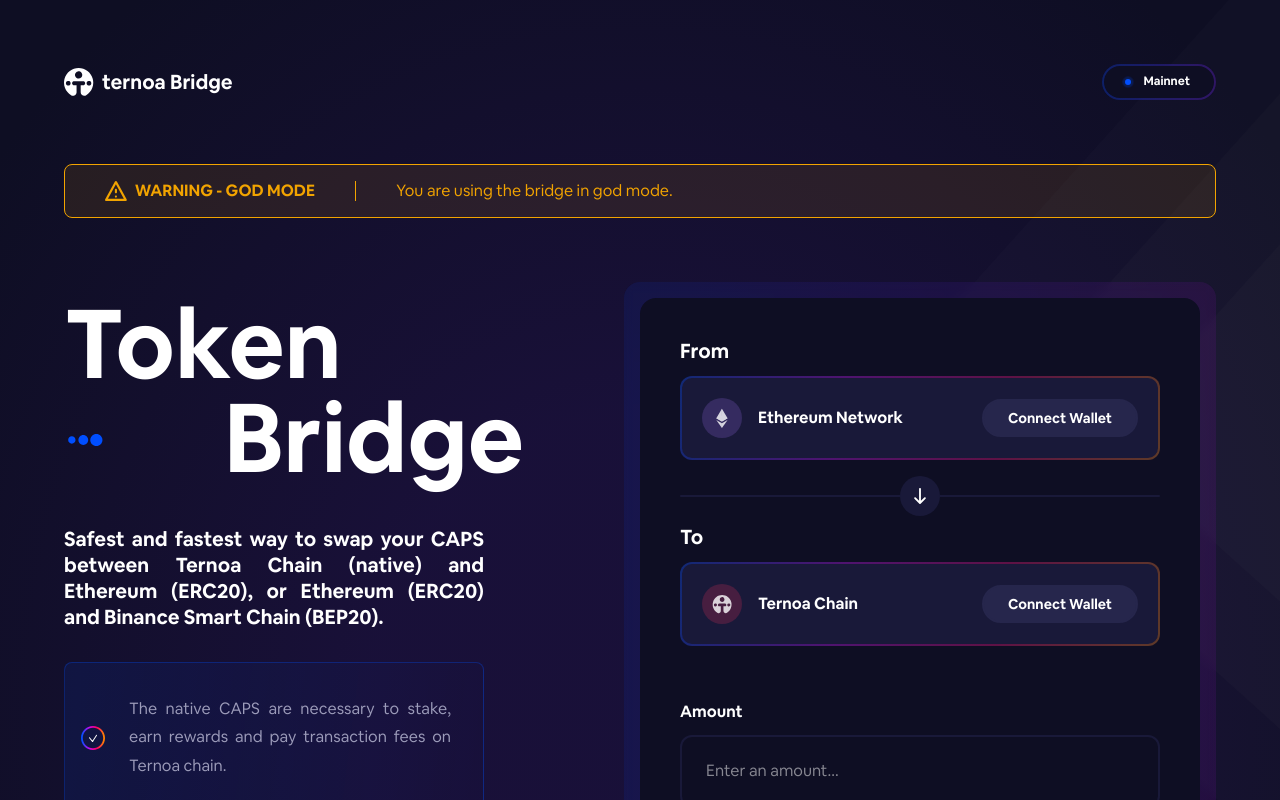
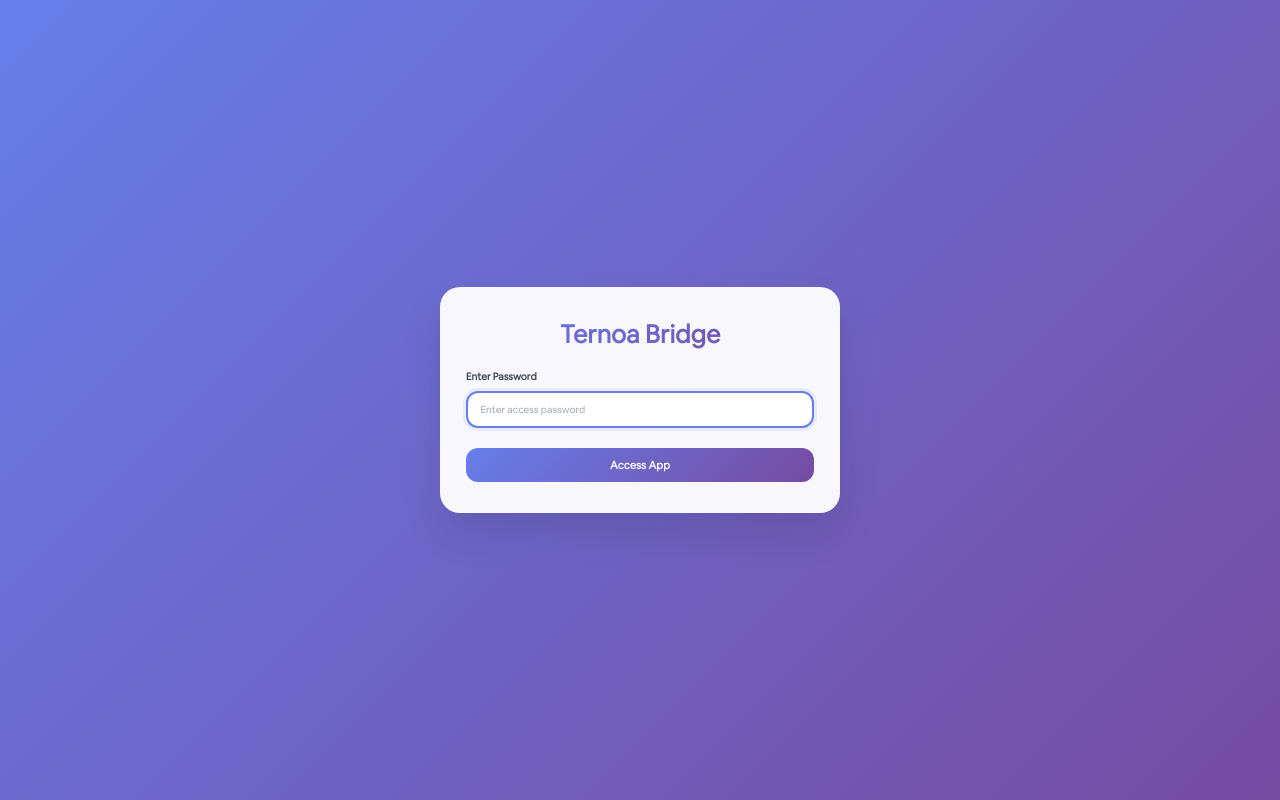
Before and after one commit to capsule-corp-ternoa/ternoa-bridge-front, a Next.js app: page / in a window 1280 px wide. Shown: the top 800 px of the page. Built offline with nearby package versions, Linux system fonts and the light colour scheme; no server answers.

Commit message:
added pass protection

```diff
--- /dev/null
+++ b/components/base/PasswordProtection/PasswordProtection.module.scss
@@ -0,0 +1,184 @@
+.container {
+  position: fixed;
+  top: 0;
+  left: 0;
+  width: 100%;
+  height: 100vh;
+  background: linear-gradient(135deg, #667eea 0%, #764ba2 100%);
+  display: flex;
+  align-items: center;
+  justify-content: center;
+  z-index: 9999;
+}
+
+.passwordForm {
+  background: rgba(255, 255, 255, 0.95);
+  padding: 3rem 2.5rem;
+  border-radius: 20px;
+  box-shadow: 0 20px 40px rgba(0, 0, 0, 0.1);
+  backdrop-filter: blur(10px);
+  border: 1px solid rgba(255, 255, 255, 0.2);
+  min-width: 400px;
+  max-width: 500px;
+  text-align: center;
+}
+
+.logo {
+  margin-bottom: 2rem;
+
+  h1 {
+    font-size: 2.5rem;
+    font-weight: 700;
+    background: linear-gradient(135deg, #667eea 0%, #764ba2 100%);
+    -webkit-background-clip: text;
+    -webkit-text-fill-color: transparent;
+    background-clip: text;
+    margin: 0;
+  }
+}
+
+.form {
+  display: flex;
+  flex-direction: column;
+  gap: 1.5rem;
+}
+
+.inputGroup {
+  display: flex;
+  flex-direction: column;
+  gap: 0.5rem;
+  text-align: left;
+}
+
+.label {
+  font-size: 1rem;
+  font-weight: 600;
+  color: #374151;
+  margin-bottom: 0.25rem;
+}
+
+.input {
+  padding: 1rem 1.25rem;
+  border: 2px solid #e5e7eb;
+  border-radius: 12px;
+  font-size: 1rem;
+  transition: all 0.3s ease;
+  background: white;
+
+  &:focus {
+    outline: none;
+    border-color: #667eea;
+    box-shadow: 0 0 0 3px rgba(102, 126, 234, 0.1);
+  }
+
+  &::placeholder {
+    color: #9ca3af;
+  }
+}
+
+.error {
+  color: #ef4444;
+  font-size: 0.875rem;
+  font-weight: 500;
+  margin-top: 0.25rem;
+}
+
+.submitButton {
+  padding: 1rem 2rem;
+  background: linear-gradient(135deg, #667eea 0%, #764ba2 100%);
+  color: white;
+  border: none;
+  border-radius: 12px;
+  font-size: 1.1rem;
+  font-weight: 600;
+  cursor: pointer;
+  transition: all 0.3s ease;
+  margin-top: 0.5rem;
+
+  &:hover {
+    transform: translateY(-2px);
+    box-shadow: 0 10px 25px rgba(102, 126, 234, 0.3);
+  }
+
+  &:active {
+    transform: translateY(0);
+  }
+}
+
+.loadingContainer {
+  position: fixed;
+  top: 0;
+  left: 0;
+  width: 100%;
+  height: 100vh;
+  background: linear-gradient(135deg, #667eea 0%, #764ba2 100%);
+  display: flex;
+  align-items: center;
+  justify-content: center;
+  z-index: 9999;
+}
+
+.loader {
+  width: 50px;
+  height: 50px;
+  border: 4px solid rgba(255, 255, 255, 0.3);
+  border-top: 4px solid white;
+  border-radius: 50%;
+  animation: spin 1s linear infinite;
+}
+
+@keyframes spin {
+  0% {
+    transform: rotate(0deg);
+  }
+  100% {
+    transform: rotate(360deg);
+  }
+}
+
+.logoutButton {
+  position: fixed;
+  top: 20px;
+  right: 20px;
+  width: 50px;
+  height: 50px;
+  border: none;
+  border-radius: 50%;
+  background: rgba(0, 0, 0, 0.7);
+  color: white;
+  font-size: 1.2rem;
+  cursor: pointer;
+  z-index: 1000;
+  transition: all 0.3s ease;
+  display: flex;
+  align-items: center;
+  justify-content: center;
+
+  &:hover {
+    background: rgba(0, 0, 0, 0.9);
+    transform: scale(1.1);
+  }
+}
+
+// Responsive design
+@media (max-width: 768px) {
+  .passwordForm {
+    margin: 1rem;
+    padding: 2rem 1.5rem;
+    min-width: auto;
+    width: 100%;
+    max-width: 400px;
+  }
+
+  .logo h1 {
+    font-size: 2rem;
+  }
+
+  .logoutButton {
+    top: 15px;
+    right: 15px;
+    width: 45px;
+    height: 45px;
+    font-size: 1rem;
+  }
+}
--- /dev/null
+++ b/components/base/PasswordProtection/PasswordProtection.tsx
@@ -0,0 +1,99 @@
+import React, { useState, useEffect } from 'react'
+import styles from './PasswordProtection.module.scss'
+
+interface PasswordProtectionProps {
+  children: React.ReactNode
+}
+
+const PasswordProtection: React.FC<PasswordProtectionProps> = ({ children }) => {
+  const [isAuthenticated, setIsAuthenticated] = useState(false)
+  const [password, setPassword] = useState('')
+  const [error, setError] = useState('')
+  const [isLoading, setIsLoading] = useState(true)
+
+  useEffect(() => {
+    // Check if user is already authenticated (stored in sessionStorage)
+    const authStatus = sessionStorage.getItem('app_authenticated')
+    if (authStatus === 'true') {
+      setIsAuthenticated(true)
+    }
+    setIsLoading(false)
+  }, [])
+
+  const handleSubmit = (e: React.FormEvent) => {
+    e.preventDefault()
+    setError('')
+
+    const correctPassword = process.env.NEXT_PUBLIC_APP_PASSWORD
+
+    if (!correctPassword) {
+      setError('Password protection not configured')
+      return
+    }
+
+    if (password === correctPassword) {
+      setIsAuthenticated(true)
+      sessionStorage.setItem('app_authenticated', 'true')
+    } else {
+      setError('Incorrect password')
+      setPassword('')
+    }
+  }
+
+  const handleLogout = () => {
+    setIsAuthenticated(false)
+    sessionStorage.removeItem('app_authenticated')
+    setPassword('')
+  }
+
+  if (isLoading) {
+    return (
+      <div className={styles.loadingContainer}>
+        <div className={styles.loader}></div>
+      </div>
+    )
+  }
+
+  if (!isAuthenticated) {
+    return (
+      <div className={styles.container}>
+        <div className={styles.passwordForm}>
+          <div className={styles.logo}>
+            <h1>Ternoa Bridge</h1>
+          </div>
+          <form onSubmit={handleSubmit} className={styles.form}>
+            <div className={styles.inputGroup}>
+              <label htmlFor="password" className={styles.label}>
+                Enter Password
+              </label>
+              <input
+                type="password"
+                id="password"
+                value={password}
+                onChange={(e) => setPassword(e.target.value)}
+                className={styles.input}
+                placeholder="Enter access password"
+                autoFocus
+              />
+              {error && <div className={styles.error}>{error}</div>}
+            </div>
+            <button type="submit" className={styles.submitButton}>
+              Access App
+            </button>
+          </form>
+        </div>
+      </div>
+    )
+  }
+
+  return (
+    <>
+      {children}
+      <button onClick={handleLogout} className={styles.logoutButton} title="Logout">
+        🔒
+      </button>
+    </>
+  )
+}
+
+export default PasswordProtection
--- /dev/null
+++ b/components/base/PasswordProtection/index.tsx
@@ -0,0 +1 @@
+export { default } from './PasswordProtection'
--- a/pages/_app.tsx
+++ b/pages/_app.tsx
@@ -2,18 +2,21 @@ import type { AppProps } from 'next/app'
 import { Provider } from 'react-redux'
 
 import { store } from 'redux/store'
+import PasswordProtection from 'components/base/PasswordProtection'
 
 import 'style/main.scss'
 
 const App: React.FC<AppProps> = ({ Component, pageProps }) => {
   return (
     <Provider store={store}>
+      <PasswordProtection>
         <div className="polygon">
           <div className="polygon1" />
           <div className="polygon2" />
           <div className="polygon3" />
         </div>
         <Component {...pageProps} />
+      </PasswordProtection>
     </Provider>
   )
 }
```
Lines whose indentation alone changed are shown as unchanged.
